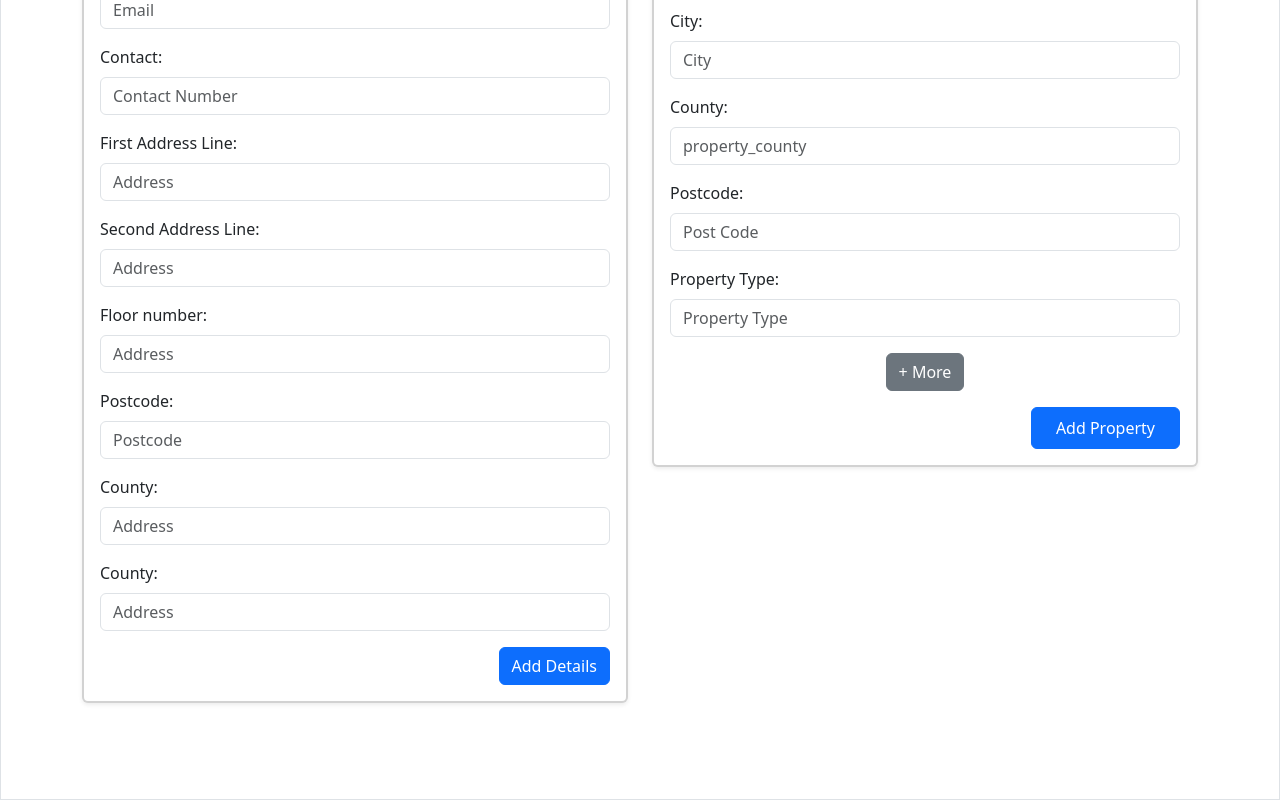
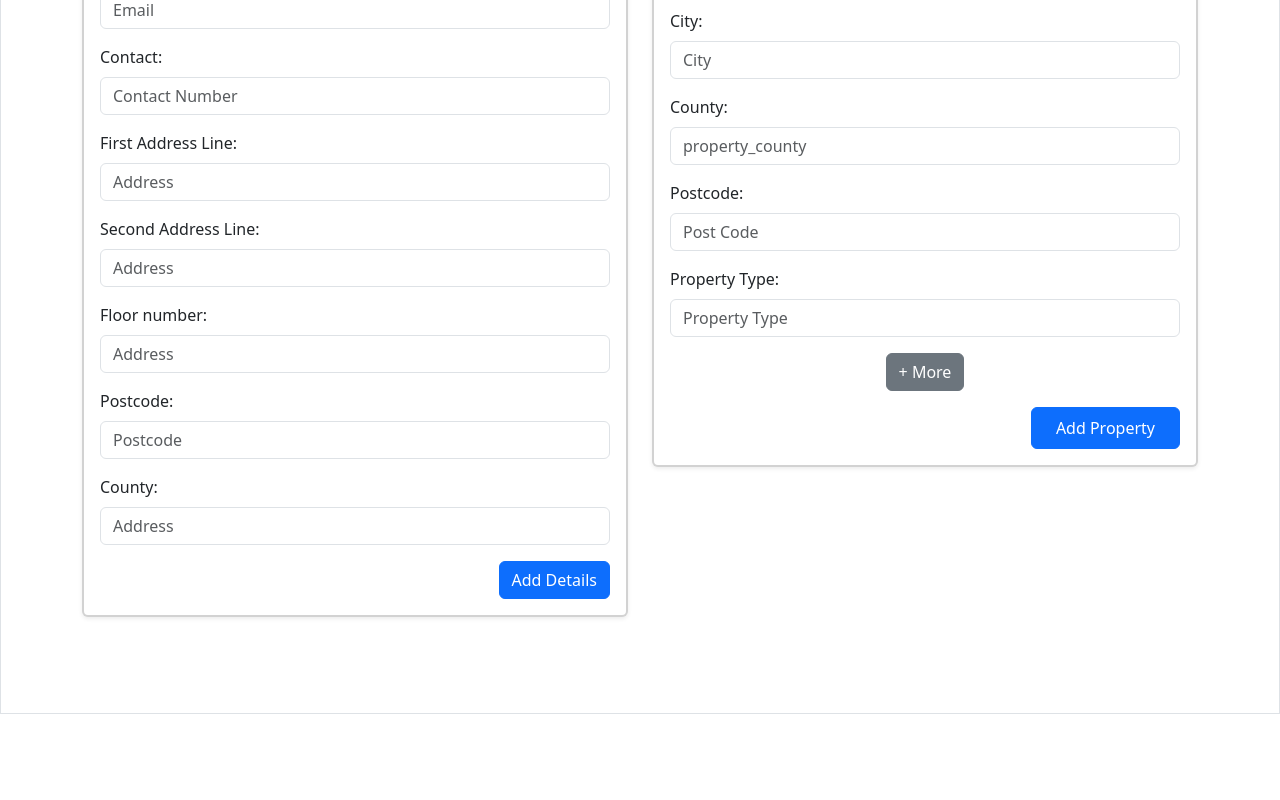
Before and after one commit to Azadehpedramnia/PropertySystem, a Next.js app in the folder hr-frontend/: page /dashboard in a window 1280 px wide. Shown: the part 944-1744 px from the top of the page. After the commit the page ends 1658 px from the top, so only its background shows below. Built offline with nearby package versions, Linux system fonts and the light colour scheme; no server answers.

Commit message:
deleted  extra column

```diff
--- a/hr-frontend/components/Dashboard/RegisterContact.tsx
+++ b/hr-frontend/components/Dashboard/RegisterContact.tsx
@@ -206,23 +206,6 @@ const RegisterContact: React.FC<RegisterContactProps> = ({
             />
           </div>
 
-          {/* Row: County */}
-          <div className="col-12">
-            <label  className="form-label">County:</label>
-            <input
-              className="form-control"
-              placeholder="Address"
-              value={newPerson.contact_county}
-              onChange={(e) =>
-                setNewPerson({
-                  ...newPerson,
-                  contact_county: e.target.value,
-                })
-              }
-            />
-          </div>
-
-
 
           {/* Submit Button */}
           <div className="col-12 text-end">
```
